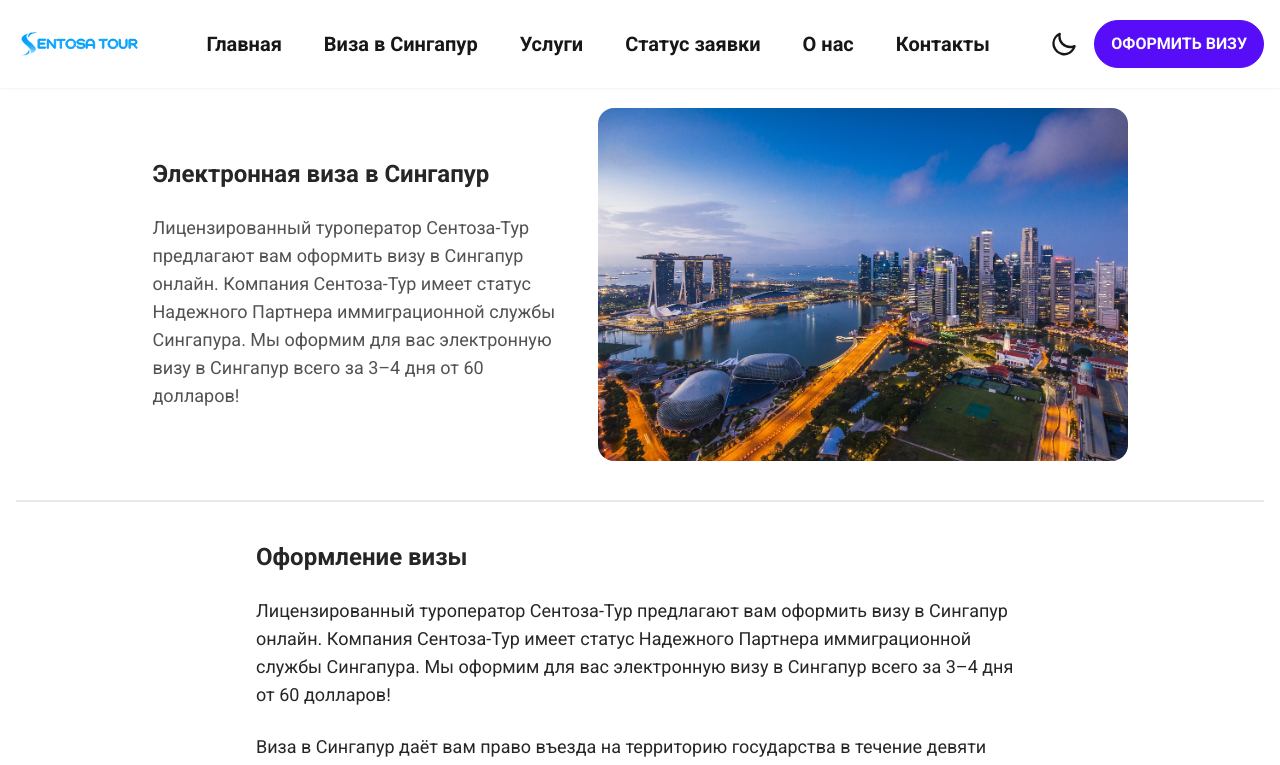
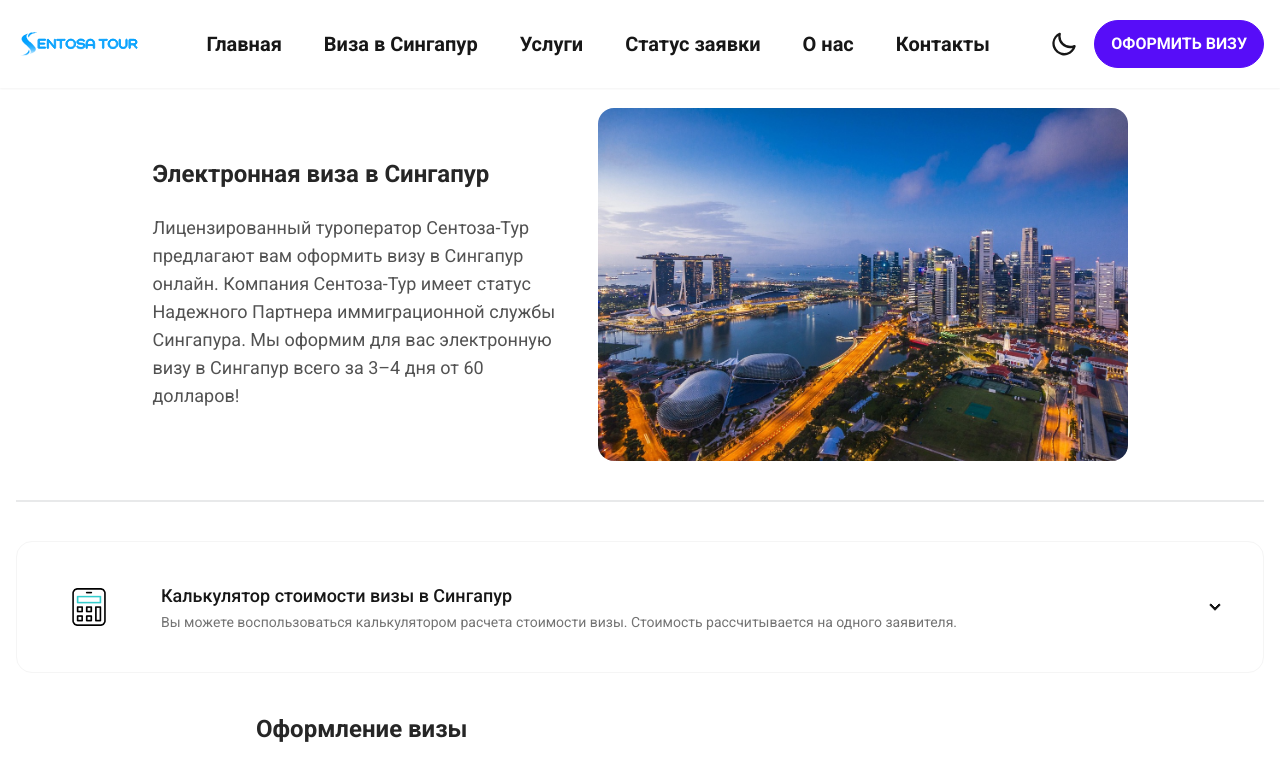
Before and after one commit to qipchaq/sentosa-tour, a Next.js app: page /visastart in a window 1280 px wide. Shown: the top 765 px of the page. Built offline with nearby package versions, Linux system fonts and the light colour scheme.

Commit message:
add calculator

```diff
--- /dev/null
+++ b/src/app/visastart/components/Calculator/Calculator.tsx
@@ -0,0 +1,119 @@
+'use client';
+
+import Section from '@/app/components/shared/Section';
+import Image from 'next/image';
+import React from 'react';
+import calculatorGif from '../../../../../public/assets/images/calculator-anim.gif';
+import calculator from '../../../../../public/assets/images/calculator.png';
+
+const Calculator = () => {
+  const handleVisaTerm = (e: React.ChangeEvent<HTMLSelectElement>) => {
+    console.log(e.target.value);
+  };
+  return (
+    <Section>
+      <div className="collapse collapse-arrow p-4 sm:p-6 bg-white border border-neutral-100 rounded-2xl hover:shadow-lg transition-shadow group">
+        <input type="checkbox" className="peer" />
+        <div className="collapse-title flex items-center gap-10">
+          <div className="w-16 flex justify-center items-center">
+            <Image
+              src={calculator}
+              width={38}
+              height={38}
+              alt="calculator"
+              className="group-hover:hidden"
+            />
+            <Image
+              src={calculatorGif}
+              width={46}
+              height={46}
+              alt="calculator"
+              className="hidden group-hover:block"
+            />
+          </div>
+
+          <div>
+            <h3 className="font-medium text-lg">
+              Калькулятор стоимости визы в Сингапур
+            </h3>
+            <p className="text-sm text-neutral-500 font-normal mt-0.5">
+              Вы можете воспользоваться калькулятором расчета стоимости визы.
+              Стоимость рассчитывается на одного заявителя.
+            </p>
+          </div>
+        </div>
+        <div className="collapse-content">
+          <div className="p-4 md:p-8 border border-neutral-200 rounded-2xl">
+            <div className="grid md:grid-cols-3 md:gap-3">
+              <div>
+                <p className="text-sm font-medium text-neutral-700">
+                  Срок оформления
+                </p>
+                <select
+                  className="select select-bordered w-full max-w-xs rounded-2xl my-4"
+                  onChange={handleVisaTerm}
+                >
+                  <option
+                    disabled
+                    selected
+                    className="h-11 block w-full text-sm rounded-2xl border-neutral-200 focus:border-primary-300 focus:ring focus:ring-primary-200 focus:ring-opacity-50 bg-white"
+                  >
+                    -Выберите срок оформления-
+                  </option>
+                  <option value="true">Срочная виза (1-2 рабочих дня)</option>
+                  <option value="false">
+                    Стандартная виза (3-4 рабочих дня)
+                  </option>
+                </select>
+              </div>
+              <div>
+                <p className="text-sm font-medium text-neutral-700">
+                  Бронирование отеля
+                </p>
+                <select
+                  className="select select-bordered w-full max-w-xs rounded-2xl my-4"
+                  onChange={handleVisaTerm}
+                >
+                  <option
+                    disabled
+                    selected
+                    className="h-11 block w-full text-sm rounded-2xl border-neutral-200 focus:border-primary-300 focus:ring focus:ring-primary-200 focus:ring-opacity-50 bg-white"
+                  >
+                    -Выберите как бронируете отель-
+                  </option>
+                  <option value="true">Через нашу компанию</option>
+                  <option value="false">Самостоятельно</option>
+                </select>
+              </div>
+              <div>
+                <p className="text-sm font-medium text-neutral-700">Тип визы</p>
+                <select
+                  className="select select-bordered w-full max-w-xs rounded-2xl my-4"
+                  onChange={handleVisaTerm}
+                >
+                  <option
+                    disabled
+                    selected
+                    className="h-11 block w-full text-sm rounded-2xl border-neutral-200 focus:border-primary-300 focus:ring focus:ring-primary-200 focus:ring-opacity-50 bg-white"
+                  >
+                    -Выберите тип визы-
+                  </option>
+                  <option value="0">Однократный въезд</option>
+                  <option value="1">Двухкратный въезд</option>
+                  <option value="2">Многократный въезд</option>
+                </select>
+              </div>
+            </div>
+            <div className="px-24 py-10">
+              <p className="text-neutral-700 text-sm md:text-base py-5 border-y-2">
+                Стоимость визы 60
+              </p>
+            </div>
+          </div>
+        </div>
+      </div>
+    </Section>
+  );
+};
+
+export default Calculator;
--- a/src/app/visastart/page.tsx
+++ b/src/app/visastart/page.tsx
@@ -12,6 +12,7 @@ import {
 } from '../components/shared/Icons';
 import { faGgCircle } from '@fortawesome/free-brands-svg-icons';
 import Button from '../components/shared/Button';
+import Calculator from './components/Calculator/Calculator';
 
 const REQIURED_DOCS = [
   {
@@ -78,6 +79,7 @@ const VisaStart = () => {
         </div>
       </Section>
       <div className="divider px-4 lg:container py-4 lg:py-5 m-auto"></div>
+      <Calculator />
       <Section>
         <div className="max-w-[768px] mx-auto">
           <h2 className="font-semibold text-2xl text-neutral-800">
```
Also changed, not shown: public/assets/images/calculator-anim.gif (added), public/assets/images/calculator.png (added).
